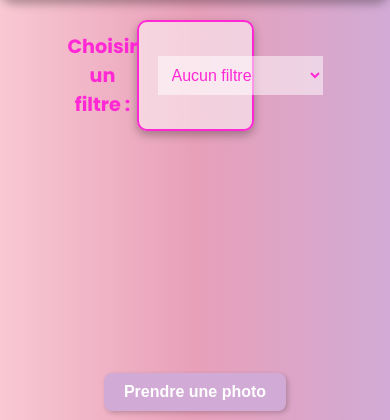
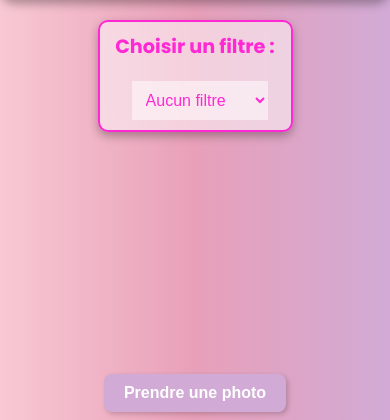
Before and after one commit to Berengere76/Camagru, a PHP site: template app/views/camera.html in a window 390 px wide. Shown: the part 253-673 px from the top of the page. Run offline with PHP 8.4, Linux system fonts and the light colour scheme; the template is opened without the code that fills it, so the values that code supplies are empty.

Commit message:
responsive + bye console log + propre

```diff
--- a/app/css/style.css
+++ b/app/css/style.css
@@ -587,6 +587,12 @@ canvas {
     margin-bottom: 10px;
 }
 
+@media (max-width: 768px) {
+    .user-profile-card {
+        width: 90%;
+    }
+}
+
 .user-profile-card h2 {
     color: #ffffff;
     font-size: 1.5em;
@@ -630,6 +636,13 @@ canvas {
     border-radius: 5px;
     font-size: 1em;
     transition: background-color 0.3s;
+}
+
+@media (max-width: 425px) {
+    .edit-username-btn,
+    .edit-password-btn {
+        margin-bottom: 2%;
+    }
 }
 
 .edit-username-btn:hover {
@@ -1138,9 +1151,11 @@ canvas {
     border-radius: 10px;
     margin: 20px auto;
     width: 30%;
+    overflow: hidden;
 }
 
 #filter-selector {
+    max-width: 80%;
     padding: 10px;
     border: 1px;
     border-radius: 0.5px;
@@ -1149,3 +1164,39 @@ canvas {
     background-color: rgba(255, 255, 255, 0.5);
     color: #ff28d4;
 }
+
+@media (max-width: 768px) {
+    .filter-selector-container {
+        flex-direction: column;
+        width: 30%;
+    }
+
+    #filter-selector {
+        width: 80%;
+        margin-top: 10px;
+    }
+}
+
+@media (max-width: 425px) {
+    .filter-selector-container {
+        flex-direction: column;
+        width: 50%;
+    }
+
+    #filter-selector {
+        width: 80%;
+        margin-top: 10px;
+    }
+}
+
+@media (max-width: 320px) {
+    .filter-selector-container {
+        flex-direction: column;
+        width: 60%;
+    }
+
+    #filter-selector {
+        width: 80%;
+        margin-top: 10px;
+    }
+}
--- a/app/js/camera.js
+++ b/app/js/camera.js
@@ -2,7 +2,6 @@ const video = document.getElementById('video');
 const canvas = document.getElementById('canvas');
 const captureButton = document.getElementById('capture');
 const filterSelector = document.getElementById('filter-selector');
-console.log('filterSelector element:', filterSelector);
 const message = document.getElementById('message');
 let selectedFilterImage = null;
 
@@ -21,12 +20,10 @@ filterSelector.addEventListener('change', (event) => {
         const filterImage = new Image();
         filterImage.onload = () => {
             selectedFilterImage = filterImage;
-            console.log('Filter image loaded:', selectedFilterImage.src);
         };
         filterImage.src = `/images/filters/${selectedFilter}`;
     } else {
         selectedFilterImage = null;
-        console.log('Aucun filtre sélectionné');
     }
 });
 
--- a/app/js/image.js
+++ b/app/js/image.js
@@ -83,6 +83,7 @@ document.addEventListener("DOMContentLoaded", function () {
                 deleteButtons.forEach(button => {
                     button.addEventListener('click', handleDeleteComment);
                 });
+
                 const currentCommentForm = document.getElementById("comment-form");
                 if (currentCommentForm) {
                     currentCommentForm.addEventListener('submit', handleCommentSubmit);
```
